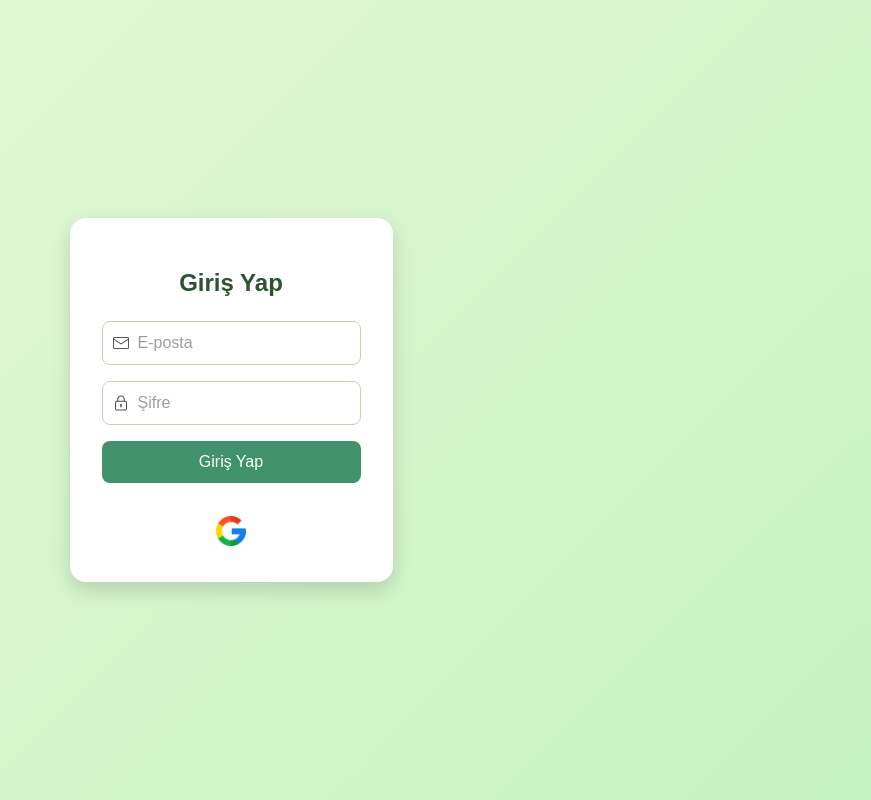
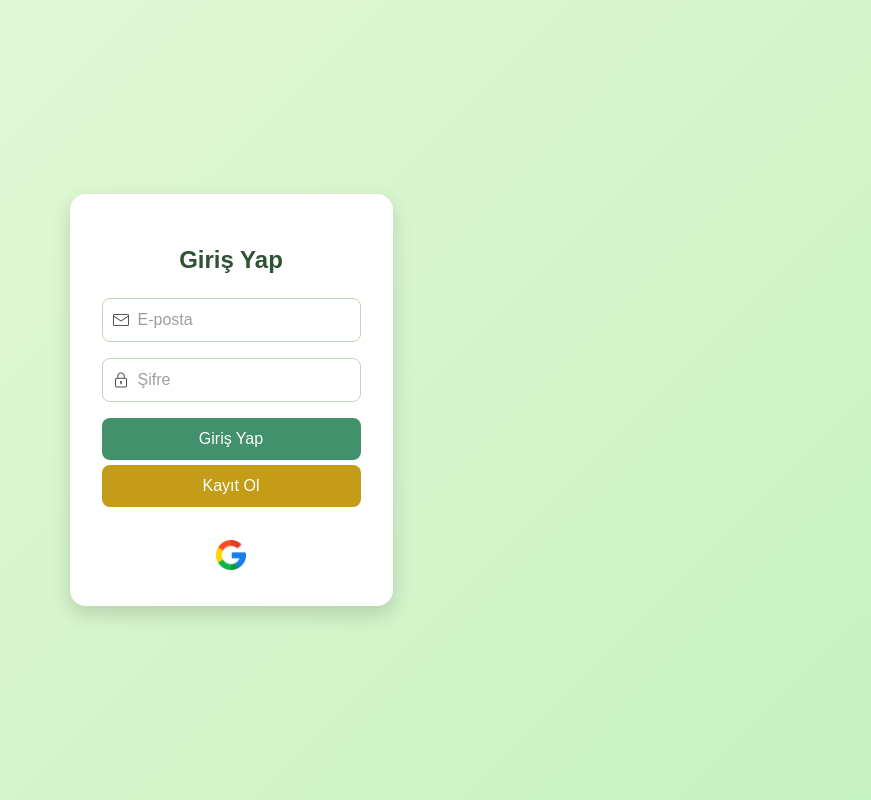
Before and after one commit to kuyucucaner/petstory, a React (Create React App) app in the folder frontend/: page /login in a window 1280 px wide. Shown: the whole page, without its empty margins (409-1280 px from the left). Built offline with nearby package versions, Linux system fonts and the light colour scheme.

Commit message:
login & register

```diff
--- a/frontend/src/pages/login.js
+++ b/frontend/src/pages/login.js
@@ -4,6 +4,8 @@ import { useDispatch, useSelector } from 'react-redux';
 import { loginUser } from '../features/auth/auth-slice';
 import GoogleLoginButton from '../components/google-login-button';  // Google butonunu ekledik
 import '../styles/login.css';
+import { Link } from 'react-router-dom';
+
 const Login = () => {
   const dispatch = useDispatch();
   const { isAuthenticated, loading, error } = useSelector((state) => state.auth);
@@ -71,6 +73,9 @@ const Login = () => {
           <button type="submit" disabled={loading} className="form-button">
             {loading ? 'Giriş Yapılıyor...' : 'Giriş Yap'}
           </button>
+          <button type="button" className="form-button-register">
+  <Link to="/register" className="button-link">Kayıt Ol</Link>
+</button>
           {error && <p className="error-message">{error}</p>}
         </form>
         <div className="google-login-section">
--- a/frontend/src/styles/login.css
+++ b/frontend/src/styles/login.css
@@ -19,7 +19,12 @@ body {
     width: 100%;
     height: 100%;
   }
-
+  .button-link {
+    text-decoration: none;
+    color: white; /* Buton yazı rengi */
+    display: block;
+    text-align: center;
+  }
   /* Kart Stili */
   .login-card {
     background: #ffffff;
@@ -94,7 +99,17 @@ body {
     cursor: pointer;
     transition: background 0.3s ease, transform 0.2s ease;
   }
-
+  .form-button-register {
+    margin-top : 5px;
+    padding: 12px 15px;
+    font-size: 16px;
+    color: #ffffff;
+    background: #c49c18; /* Daha koyu yeşil */
+    border: none;
+    border-radius: 8px;
+    cursor: pointer;
+    transition: background 0.3s ease, transform 0.2s ease;
+  }
   .form-button:hover {
     background: #2d6a4f; /* Daha koyu ve derin yeşil */
     transform: scale(1.03); /* Hafif büyüme efekti */
```
